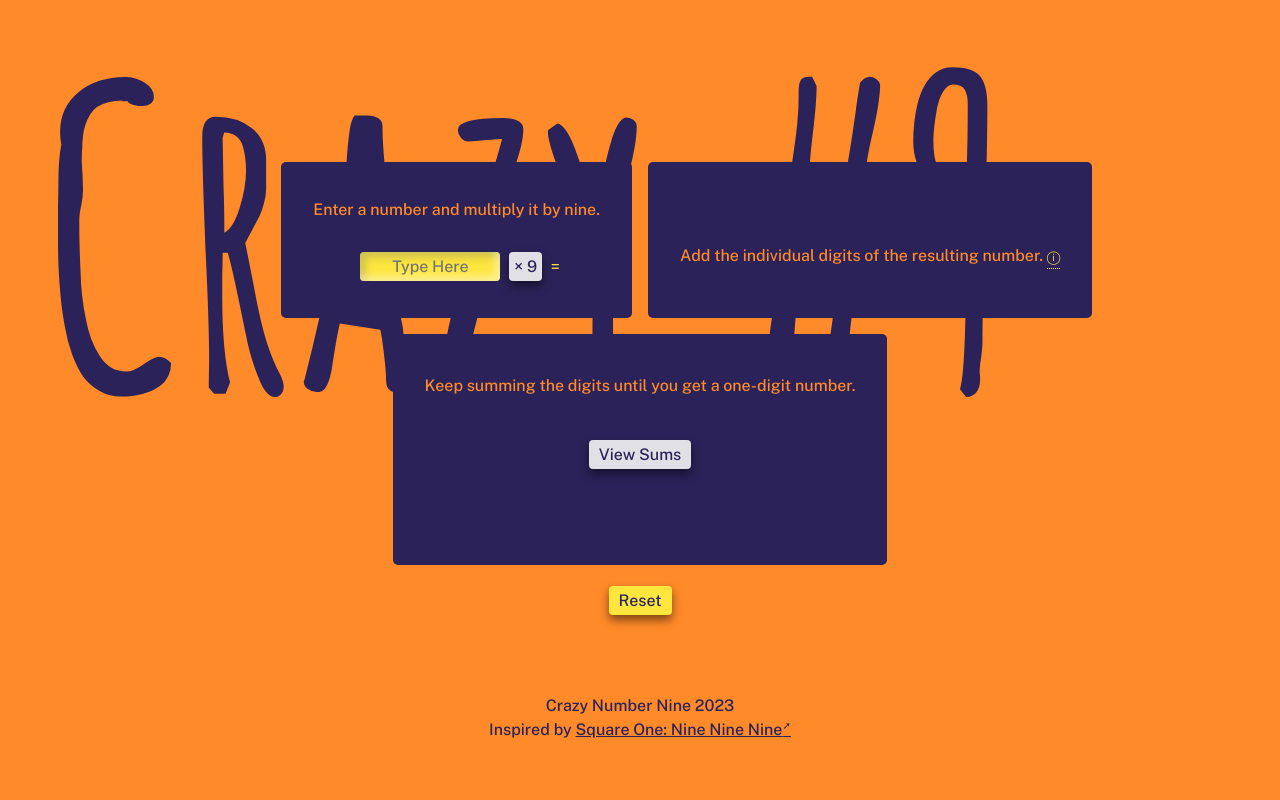
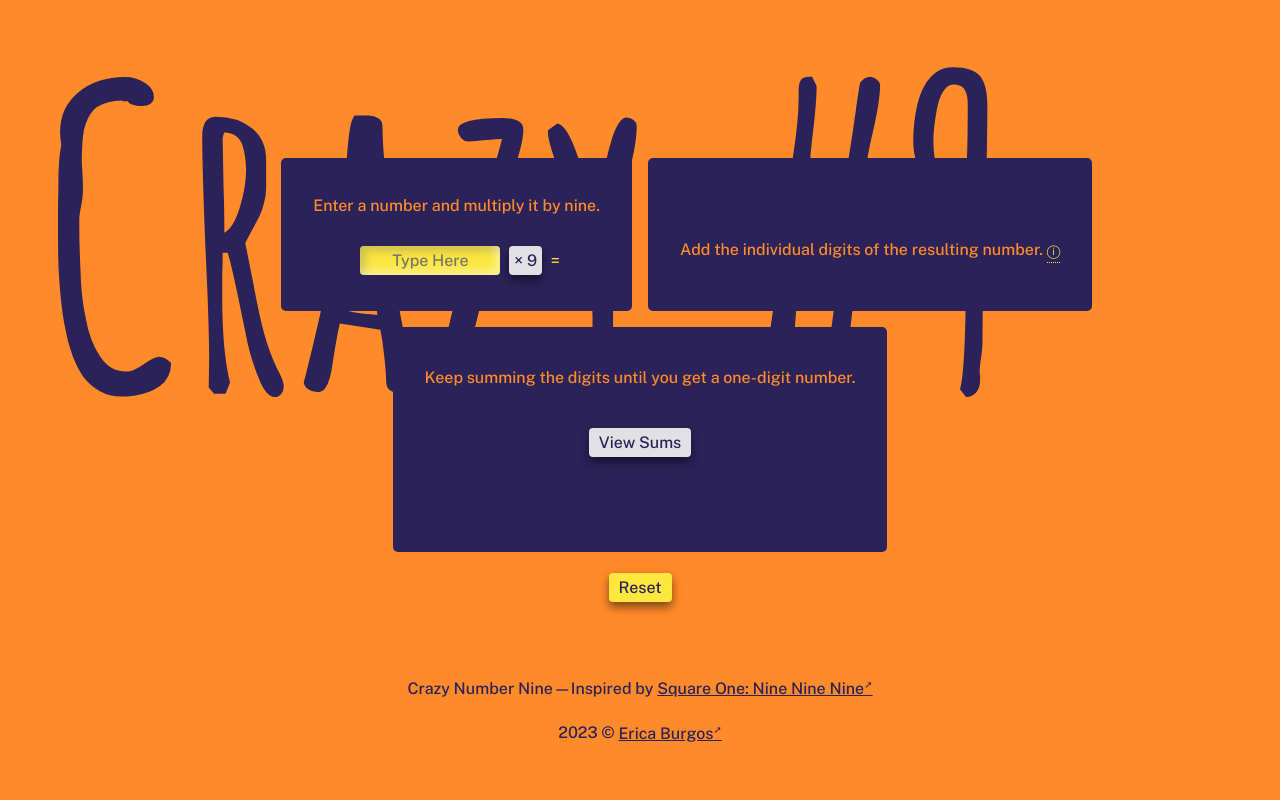
Before and after one commit to erricrr/crazyNine, a plain HTML site: page index.html in a window 1280 px wide. Drawn offline with nearby package versions, Linux system fonts and the light colour scheme.

Commit message:
Updated footer text

```diff
--- a/index.html
+++ b/index.html
@@ -60,7 +60,10 @@
 <div class="reset">
   <button id="resetBtn" onclick="reset()">Reset</button>
 </div>
-<footer>Crazy Number Nine 2023<br>Inspired by <a href="https://youtu.be/Q53GmMCqmAM" target="_blank">Square One: Nine Nine Nine<span id="newWindow" role="img" aria-label="link opens in new window">&#10138;</span></a></footer>
+<footer>
+  <p>Crazy Number Nine&mdash;Inspired by <a href="https://youtu.be/Q53GmMCqmAM" target="_blank">Square One: Nine Nine Nine<span class="newWindow" role="img" aria-label="link opens in new window">&#10138;</span></a></p>
+<p id="footCopy">2023 &copy; <a href="https://ericab.netlify.app/" target="_blank">Erica Burgos<span class="newWindow" role="img" aria-label="link opens in new window">&#10138;</span></a></p>
+</footer>
   </div>
 
 
--- a/main.css
+++ b/main.css
@@ -91,7 +91,7 @@ a:hover {
   color: var(--crazy-color3);
 }
 
-span#newWindow {
+span.newWindow {
   vertical-align:super;
   font-size: x-small;
 
@@ -453,6 +453,10 @@ margin-left: 10px;
 
 }
 
+#footCopy {
+  padding-top: 20px;
+}
+
 
 /* Acessibility */
 h1 {
```
